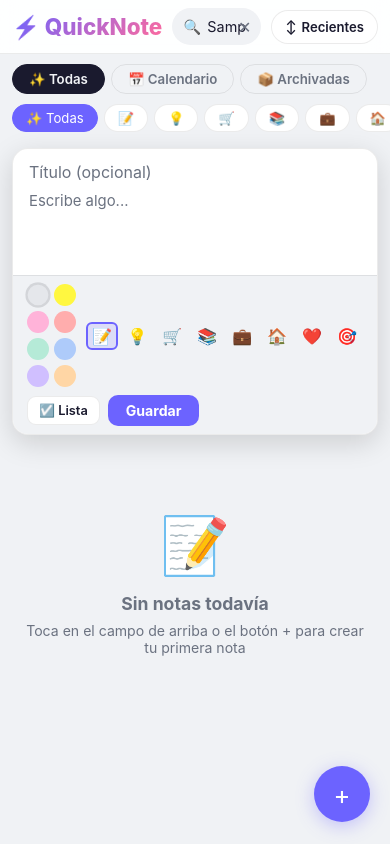
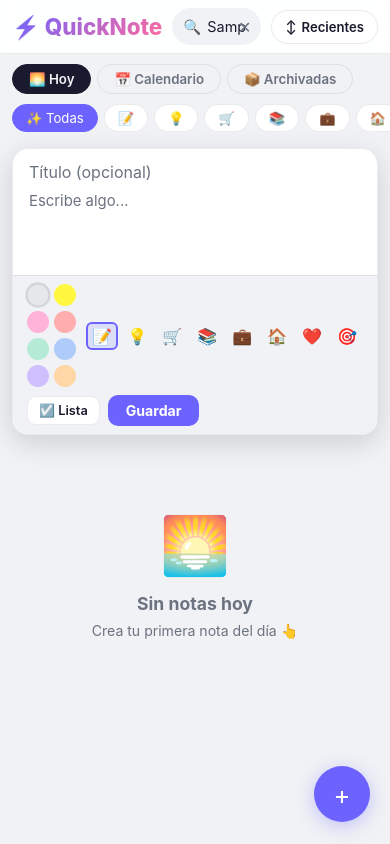
Before and after one commit to daferur-lang/quicknote, a plain HTML site: page index.html in a window 390 px wide. Both pictures are taken after typing "Sample" into the empty fields and a click on the button "Nueva nota". Drawn offline with Linux system fonts and the light colour scheme.

Commit message:
fix: tab Hoy reemplaza Todas, fix calendario header responsive

```diff
--- a/index.html
+++ b/index.html
@@ -350,16 +350,17 @@
       border-radius: var(--radius); overflow: hidden; display: none;
     }
     .cal-header {
-      display: flex; align-items: center; gap: 8px;
+      display: flex; align-items: center; gap: 6px;
       padding: 12px 14px; border-bottom: 1px solid var(--border);
+      min-width: 0;
     }
     .cal-nav-btn {
       background: var(--pill); border: none; border-radius: 8px;
-      padding: 6px 12px; font-size: 1.1rem; color: var(--text); cursor: pointer;
-      transition: background .15s; line-height: 1;
+      padding: 6px 10px; font-size: 1.1rem; color: var(--text); cursor: pointer;
+      transition: background .15s; line-height: 1; flex-shrink: 0;
     }
     .cal-nav-btn:hover { background: var(--border); }
-    .cal-title { flex: 1; text-align: center; font-size: .93rem; font-weight: 700; text-transform: capitalize; }
+    .cal-title { flex: 1; text-align: center; font-size: .88rem; font-weight: 700; text-transform: capitalize; min-width: 0; overflow: hidden; text-overflow: ellipsis; white-space: nowrap; }
     .cal-view-toggle { display: flex; border: 1.5px solid var(--border); border-radius: 8px; overflow: hidden; }
     .cal-view-btn { background: none; border: none; padding: 5px 10px; font-size: .75rem; color: var(--muted); cursor: pointer; transition: all .15s; }
     .cal-view-btn.active { background: var(--accent); color: white; }
@@ -477,7 +478,7 @@
 
 <!-- TABS -->
 <div class="tabs">
-  <button class="tab active" data-tab="all">✨ Todas</button>
+  <button class="tab active" data-tab="today">🌅 Hoy</button>
   <button class="tab" data-tab="calendar">📅 Calendario</button>
   <button class="tab" data-tab="archived">📦 Archivadas</button>
 </div>
@@ -527,9 +528,9 @@
 
 <!-- EMPTY STATE -->
 <div class="empty" id="emptyState">
-  <div class="big">📝</div>
-  <h3>Sin notas todavía</h3>
-  <p>Toca en el campo de arriba o el botón + para crear tu primera nota</p>
+  <div class="big" id="emptyEmoji">📝</div>
+  <h3 id="emptyTitle">Sin notas todavía</h3>
+  <p id="emptyMsg">Toca en el campo de arriba o el botón + para crear tu primera nota</p>
 </div>
 
 <div class="bottom-space"></div>
@@ -582,7 +583,7 @@ const MONTH_NAMES = ['Enero','Febrero','Marzo','Abril','Mayo','Junio','Julio','A
 // STATE
 // ═══════════════════════════════════════════════════════════
 let notes = [];
-let tab    = 'all';
+let tab    = 'today';
 let cat    = 'all';
 let sort   = 'updatedAt';
 let editId = null;
@@ -652,9 +653,14 @@ function filtered() {
   if (tab === 'calendar' && calSelectedDay) {
     out = notesOnDay(calSelectedDay);
   } else {
+    const todayStr = new Date().toDateString();
     out = notes.filter(n => {
       if (tab === 'archived') return n.archived;
       if (n.archived) return false;
+      if (tab === 'today') {
+        return new Date(n.createdAt).toDateString() === todayStr
+            || new Date(n.updatedAt).toDateString() === todayStr;
+      }
       return true;
     });
   }
@@ -894,6 +900,10 @@ function renderAll() {
   if (all.length === 0) {
     emptyState.style.display = 'block';
     pinnedSection.style.display = 'none';
+    const isToday = tab === 'today';
+    document.getElementById('emptyEmoji').textContent  = isToday ? '🌅' : '📝';
+    document.getElementById('emptyTitle').textContent  = isToday ? 'Sin notas hoy' : 'Sin notas todavía';
+    document.getElementById('emptyMsg').textContent    = isToday ? 'Crea tu primera nota del día 👆' : 'Toca arriba o el botón + para empezar';
     return;
   }
   emptyState.style.display = 'none';
```
